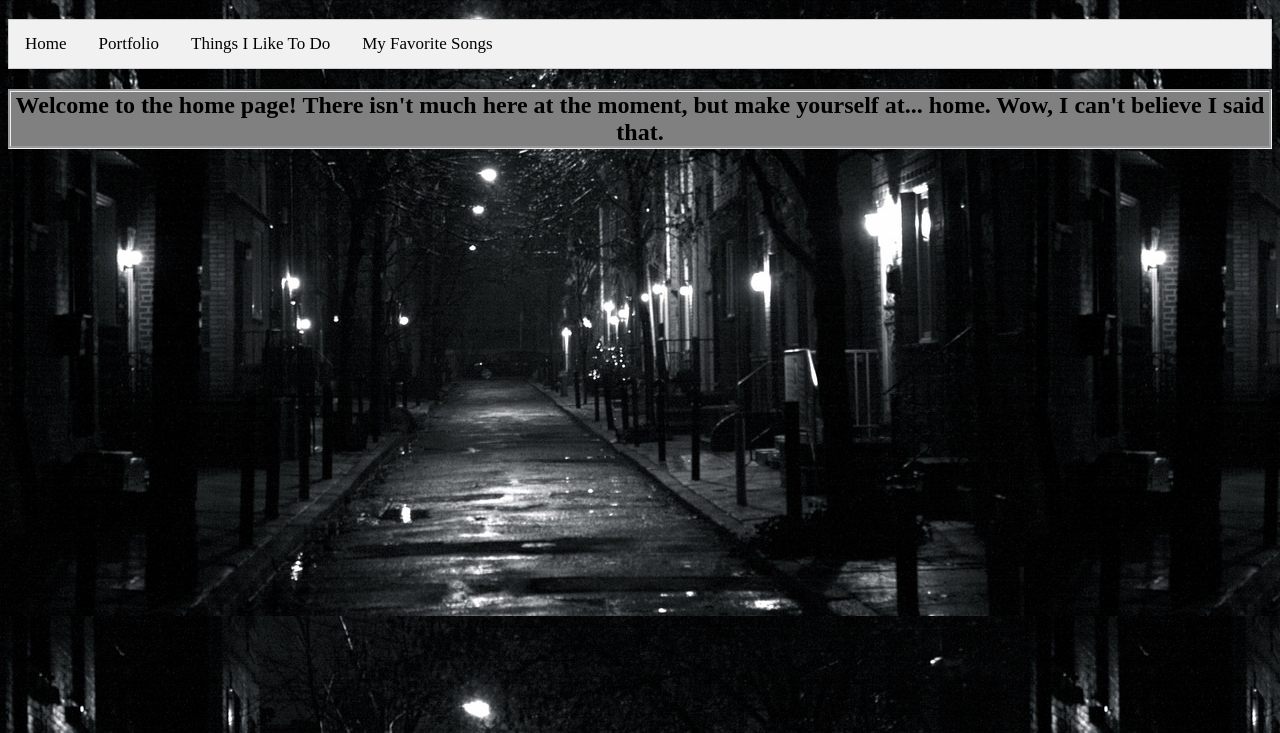
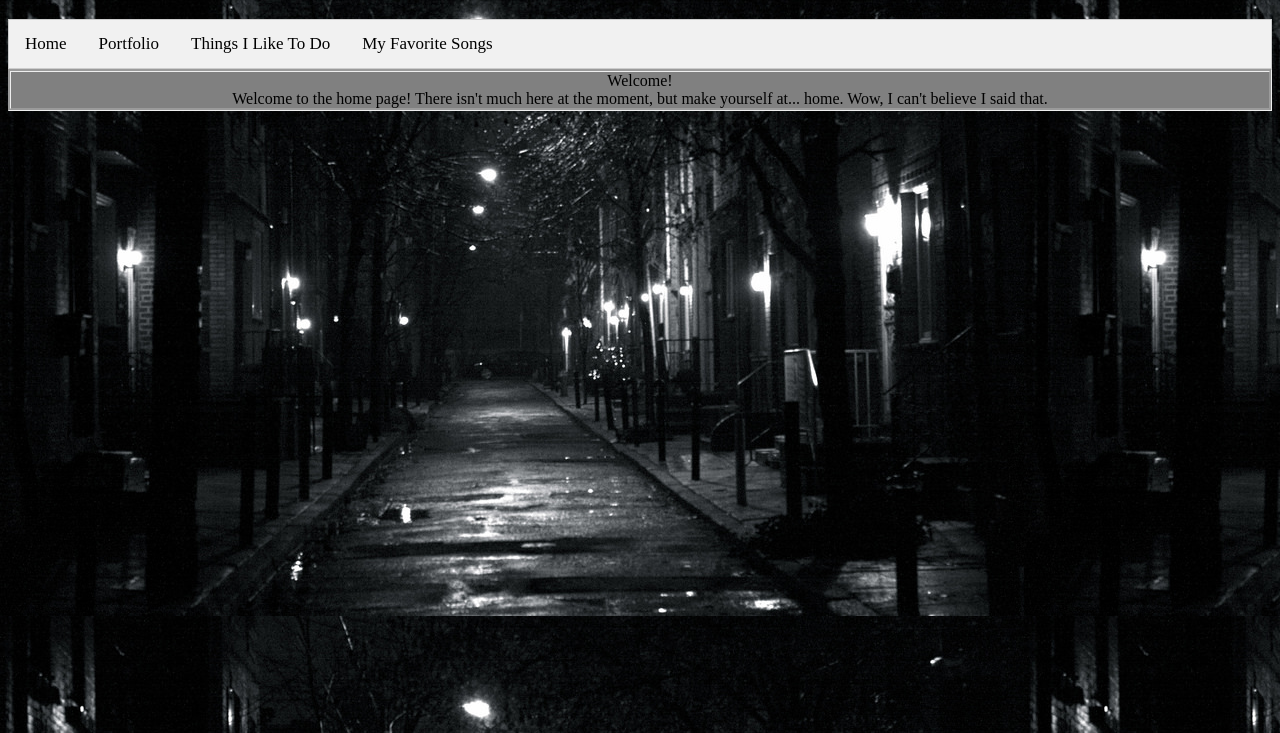
Before and after one commit to mecha-man/mecha-man.github.io, a plain HTML site: page my_website/index.html in a window 1280 px wide. Shown: the part 67-800 px from the top of the page. Drawn offline with Linux system fonts and the light colour scheme.

Commit message:
Update index.html

```diff
--- a/my_website/index.html
+++ b/my_website/index.html
@@ -11,7 +11,7 @@
 		background-color: gray;
 
 	}
-	h2 {
+	article {
 		color: black;
 		border-style: groove;
 		background-color: gray;
@@ -71,7 +71,10 @@
   <li><a href="rtn.html">Things I Like To Do</a></li>
   <li><a href="thpk.html">My Favorite Songs</a></li>
 </ul>
-<h2> Welcome to the home page! There isn't much here at the moment, but make yourself at... home. Wow, I can't believe I said that.</h2>
+<article>
+	Welcome!<br>
+		Welcome to the home page! There isn't much here at the moment, but make yourself at... home. Wow, I can't believe I said that.
+</article>
 </center>
   </body>
 </html>
```
